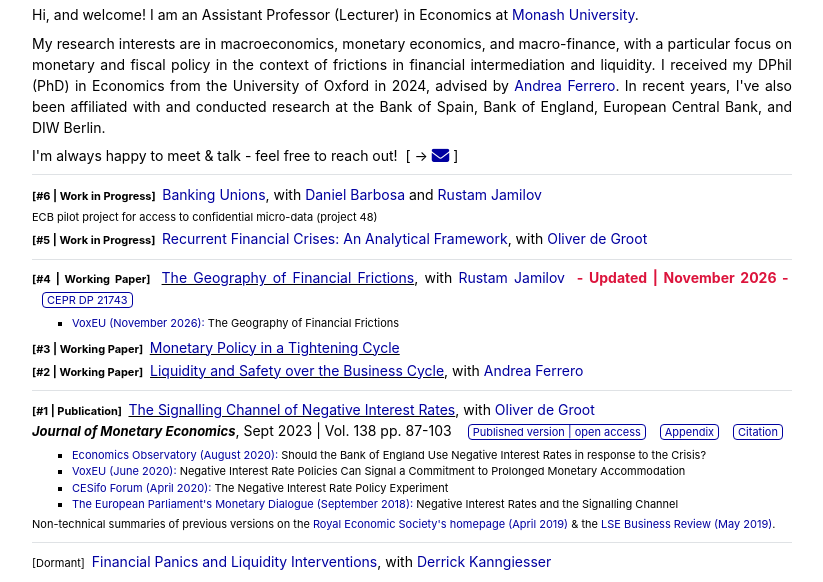
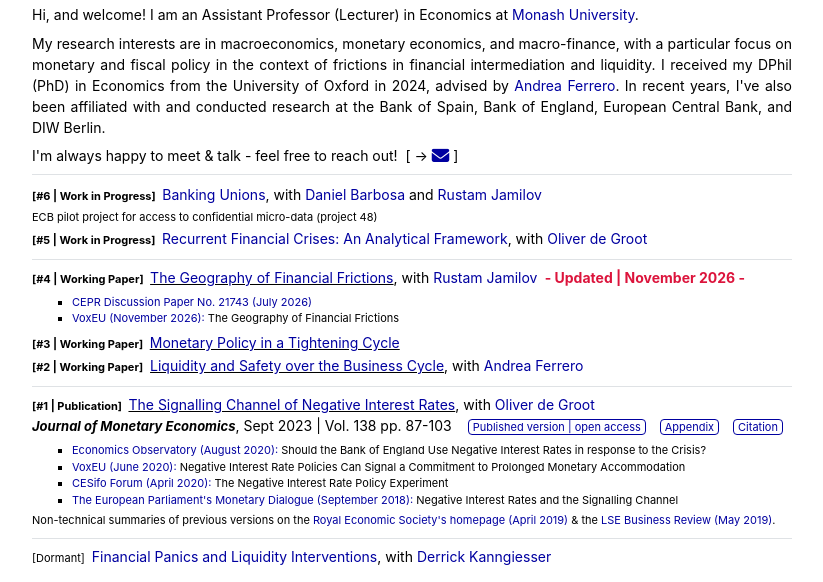
Before and after one commit to al-haas/al-haas.github.io, a plain HTML site: page index.html in a window 1280 px wide. Shown: the part 229-811 px from the top of the page, without its empty margins (228-1051 px from the left). Drawn offline with Linux system fonts and the light colour scheme.

Commit message:
List CEPR DP as a bullet under Geography of Financial Frictions
Co-Authored-By: Claude Fable 5.1 <noreply@anthropic.com>

```diff
--- a/index.html
+++ b/index.html
@@ -140,13 +140,11 @@ Dutch National Bank (July '25) &nbsp;&nbsp; | &nbsp;&nbsp; Reserve Bank of Austr
 <div class="paper-title"><span style="font-size: 11px;"><b>[#4 | Working Paper]&nbsp;</b></span>
 <u><a href="files/Financial_Frictions.pdf" target="_blank">The Geography of Financial Frictions</a></u>, with <a href="https://www.rustamjamilov.com" target="_blank">Rustam Jamilov</a>
 <span style="color: rgb(220,20,60)"><b>&nbsp;- Updated | November 2026 -&nbsp;</b></span>
-<span style="padding-left:10px"><a style="font-size:11px" href="https://cepr.org/publications/dp21743" target="_blank">
-  <span style="border-width:1px; border-style:solid;
-  padding-left:4px; padding-right:4px; padding-top:0px; padding-bottom:0px; border-radius:4px; white-space:nowrap;">CEPR DP 21743</span></a></span>
 <!-- <br><span style="font-size: 11px;">Updated: July 2026</span> --></div>
 
 <div class="paper-abstract">
   <ul style="list-style-type:square;margin-top:3.5px;margin-bottom:3.5px">
+    <li> <a href="https://cepr.org/publications/dp21743" target="_blank">CEPR Discussion Paper No. 21743 (July 2026)</a></li>
     <li> <a href="https://cepr.org/voxeu/columns/geography-financial-frictions" target="_blank">VoxEU (November 2026):</a> The Geography of Financial Frictions</li>
   </ul></div>
 
```
